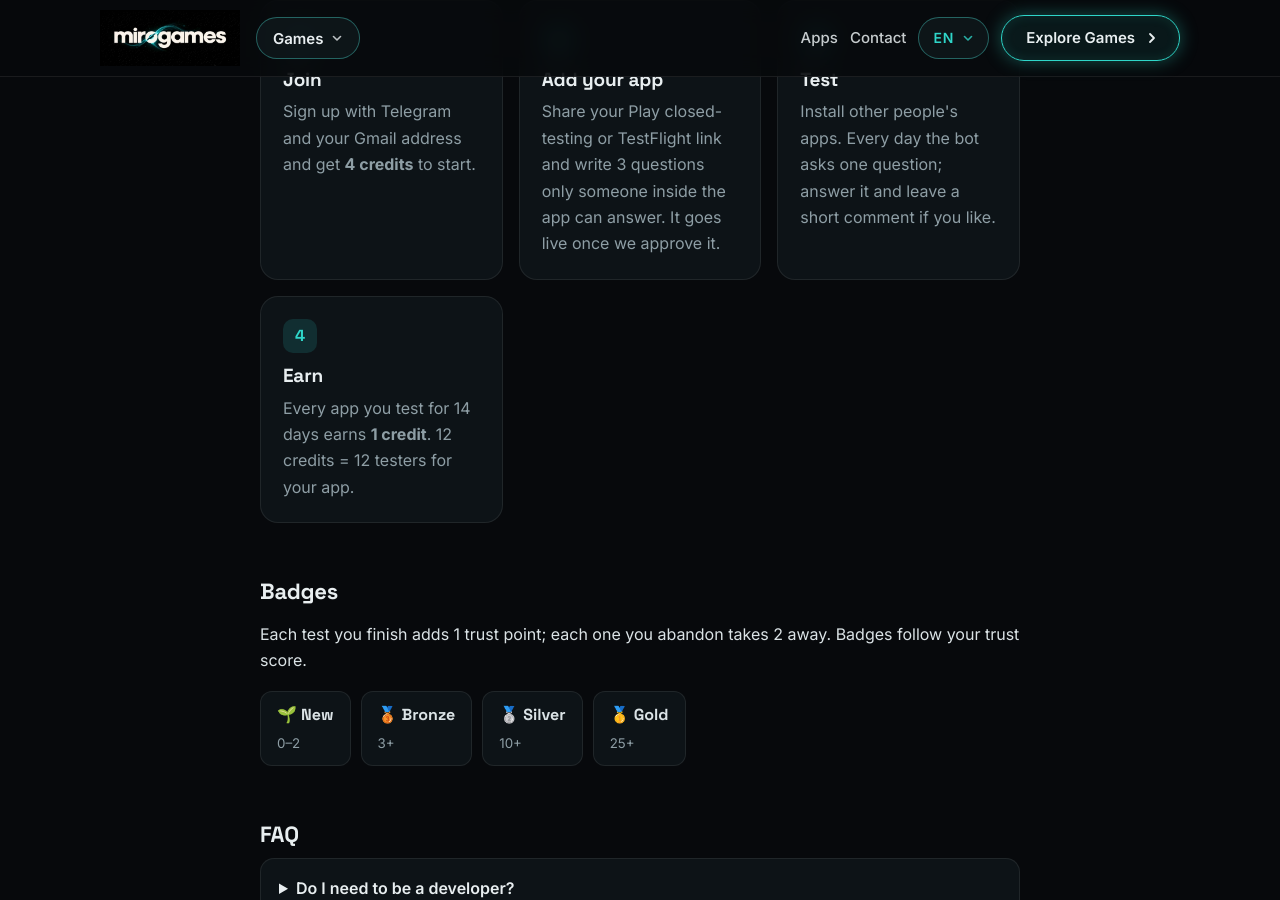
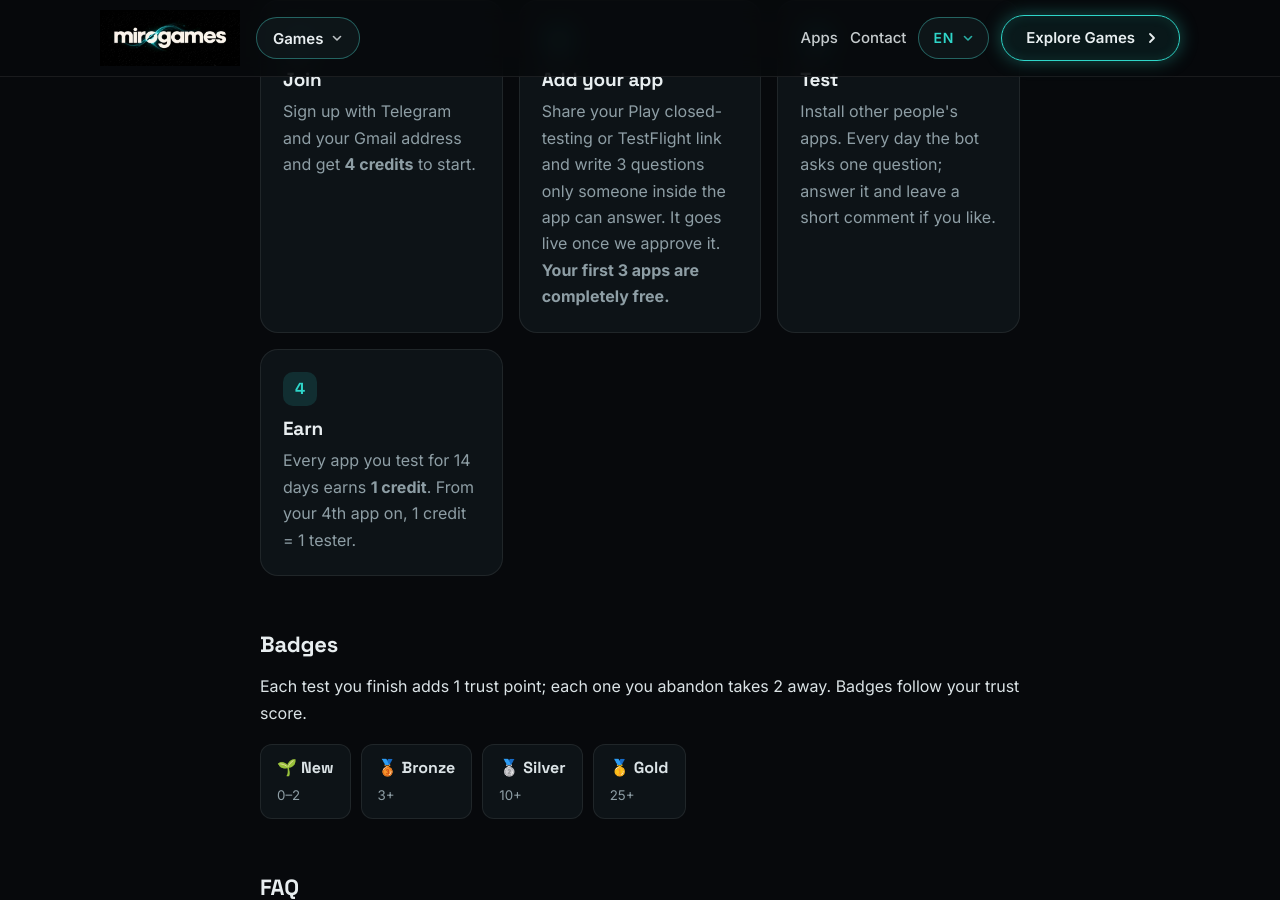
Before and after one commit to bukesafiye/bukesafiye.github.io, a Jekyll site: the page built from testerkulubu.md, in a window 1280 px wide and 900 px high, scrolled down 952 px. Built offline with Jekyll 4.4.1, drawn with Linux system fonts in a browser that asks for light colours.

Commit message:
Tester Kulübü: yakında düğmesi kaldırıldı, ilk 3 uygulama ücretsiz
Co-Authored-By: Claude Opus 5.5 <noreply@anthropic.com>

```diff
--- a/testerkulubu.md
+++ b/testerkulubu.md
@@ -6,13 +6,13 @@ permalink: /testerkulubu/
 back: /
 back_tr: Ana sayfa
 back_en: Home
-# Telegram grubu açılınca linki buraya yaz; boşken düğme "Yakında" gösterir.
+# Telegram grubu açılınca linki buraya yaz; boşken katıl düğmesi gösterilmez.
 telegram: ""
 ---
 {%- comment -%}
 Tester Kulübü: MiroGames'ten ayrı bir ürün (karşılıklı uygulama testi). Veritabanı Mahalle Patronu'nun Supabase
 projesinde tk_ tabloları olarak durur (mahallepatronu/supabase/migrations/20261123500001_tk_tester_kulubu.sql).
-Buradaki kurallar (4 hoş geldin kredisi, 14 doğru yoklama günü, 2 gün boşluk payı, rozet eşikleri 3/10/25)
+Buradaki kurallar (ilk 3 uygulama ücretsiz, 4 hoş geldin kredisi, 14 doğru yoklama günü, 2 gün boşluk payı, rozet eşikleri 3/10/25)
 o dosyadaki tk_ayar / tk_rozet ile aynı olmalı.
 {%- endcomment %}
 <style>
@@ -61,8 +61,6 @@ o dosyadaki tk_ayar / tk_rozet ile aynı olmalı.
   <div class="tk-cta">
     {%- if page.telegram != "" %}
     <a class="btn primary" href="{{ page.telegram }}" rel="noopener"><span class="tr">Telegram'da katıl</span><span class="en">Join on Telegram</span></a>
-    {%- else %}
-    <span class="btn primary soon"><span class="tr">Çok yakında açılıyor</span><span class="en">Opening very soon</span></span>
     {%- endif %}
     <a class="btn" href="#nasil"><span class="tr">Nasıl çalışır?</span><span class="en">How does it work?</span></a>
   </div>
@@ -103,7 +101,7 @@ o dosyadaki tk_ayar / tk_rozet ile aynı olmalı.
     <div class="tk-box">
       <span class="tk-num">2</span>
       <h3><span class="tr">Uygulamanı ekle</span><span class="en">Add your app</span></h3>
-      <p><span class="tr">Play kapalı test ya da TestFlight linkini ver, uygulamanın içinden cevaplanabilecek 3 kontrol sorusu yaz. Ekip onaylayınca listeye girer.</span><span class="en">Share your Play closed-testing or TestFlight link and write 3 questions only someone inside the app can answer. It goes live once we approve it.</span></p>
+      <p><span class="tr">Play kapalı test ya da TestFlight linkini ver, uygulamanın içinden cevaplanabilecek 3 kontrol sorusu yaz. Ekip onaylayınca listeye girer. <b>İlk 3 uygulaman tamamen ücretsiz.</b></span><span class="en">Share your Play closed-testing or TestFlight link and write 3 questions only someone inside the app can answer. It goes live once we approve it. <b>Your first 3 apps are completely free.</b></span></p>
     </div>
     <div class="tk-box">
       <span class="tk-num">3</span>
@@ -113,7 +111,7 @@ o dosyadaki tk_ayar / tk_rozet ile aynı olmalı.
     <div class="tk-box">
       <span class="tk-num">4</span>
       <h3><span class="tr">Kazan</span><span class="en">Earn</span></h3>
-      <p><span class="tr">14 günü tamamladığın her uygulama <b>1 kredi</b> getirir. 12 kredi = senin uygulaman için 12 test kullanıcısı.</span><span class="en">Every app you test for 14 days earns <b>1 credit</b>. 12 credits = 12 testers for your app.</span></p>
+      <p><span class="tr">14 günü tamamladığın her uygulama <b>1 kredi</b> getirir. 4. uygulamandan itibaren 1 kredi = 1 test kullanıcısı.</span><span class="en">Every app you test for 14 days earns <b>1 credit</b>. From your 4th app on, 1 credit = 1 tester.</span></p>
     </div>
   </div>
 </section>
```
